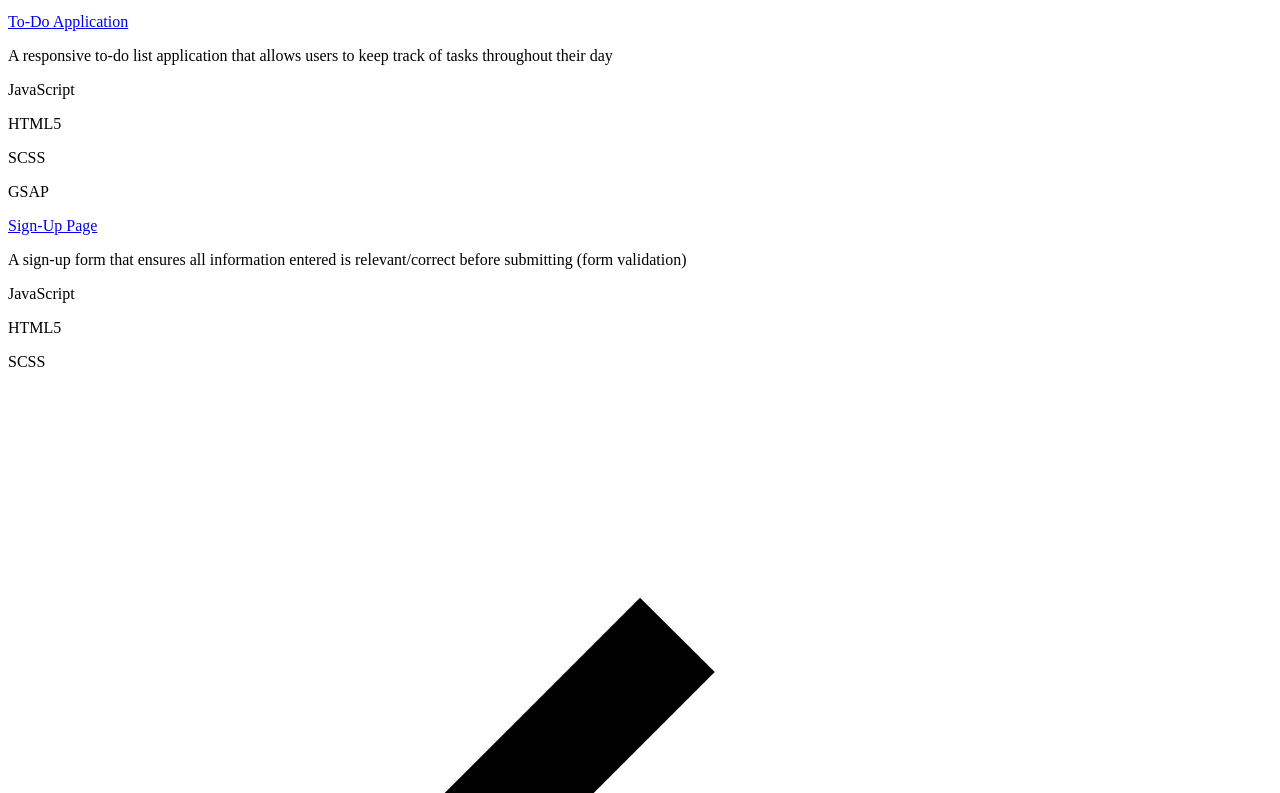
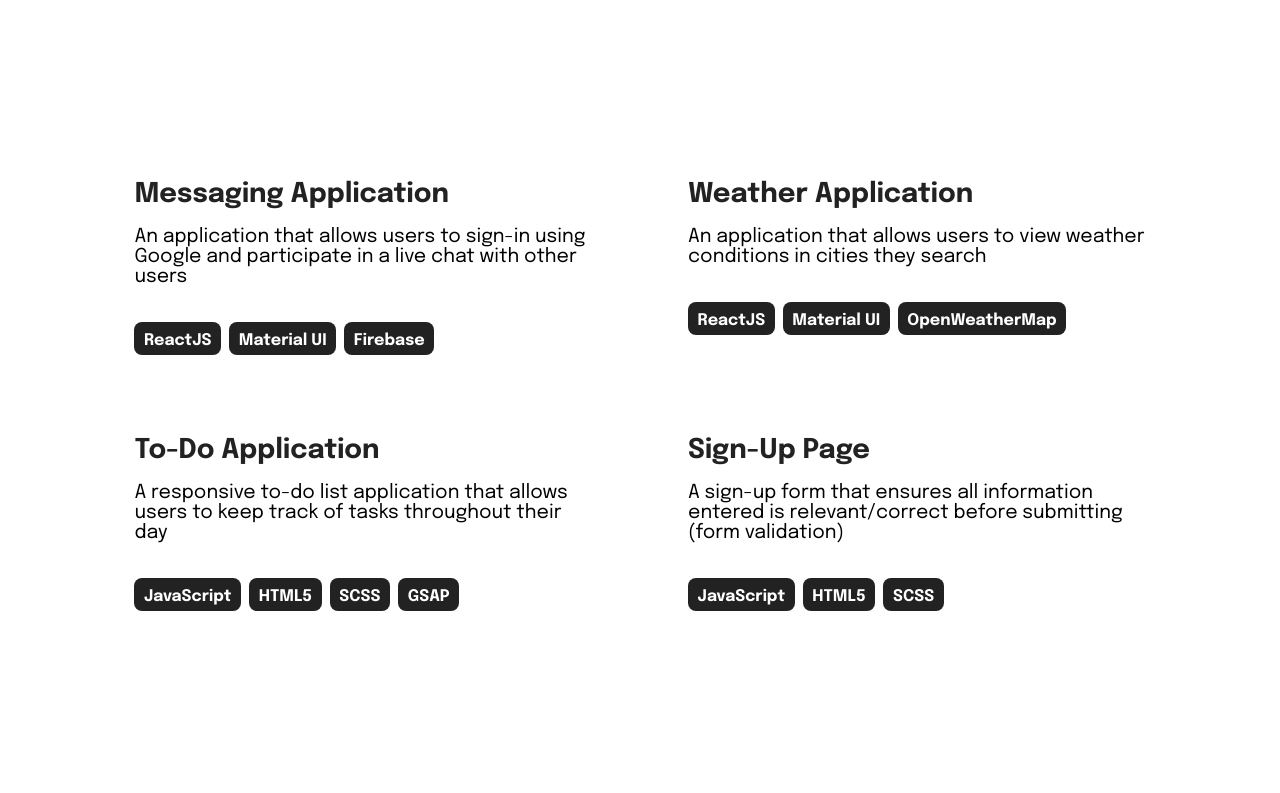
Before and after one commit to hebree123/brew-p-site, a plain HTML site: page index.html in a window 1280 px wide. Shown: the part 467-1260 px from the top of the page. After the commit the page ends 1160 px from the top, so only its background shows below. Drawn offline with nearby package versions, Linux system fonts and the light colour scheme; the site is published under a folder, as on GitHub Pages, so addresses that start at the root find nothing.

Commit message:
[00004] Adjust file locations

```diff
--- a/index.html
+++ b/index.html
@@ -4,7 +4,7 @@
     <meta charset="UTF-8" />
     <meta http-equiv="X-UA-Compatible" content="IE=edge" />
     <meta name="viewport" content="width=device-width, initial-scale=1.0" />
-    <link rel="stylesheet" href="/scss/index.css" />
+    <link rel="stylesheet" href="scss/index.css" />
     <link
       rel="stylesheet"
       href="https://cdn.jsdelivr.net/npm/swiper@8/swiper-bundle.min.css"
@@ -212,7 +212,7 @@
       </div>
     </div>
   </body>
-  <script src="/js/index.js"></script>
+  <script src="js/index.js"></script>
   <script src="https://cdn.jsdelivr.net/npm/swiper@8/swiper-bundle.min.js"></script>
   <script>
     const swiper = new Swiper(".swiper", {
```
